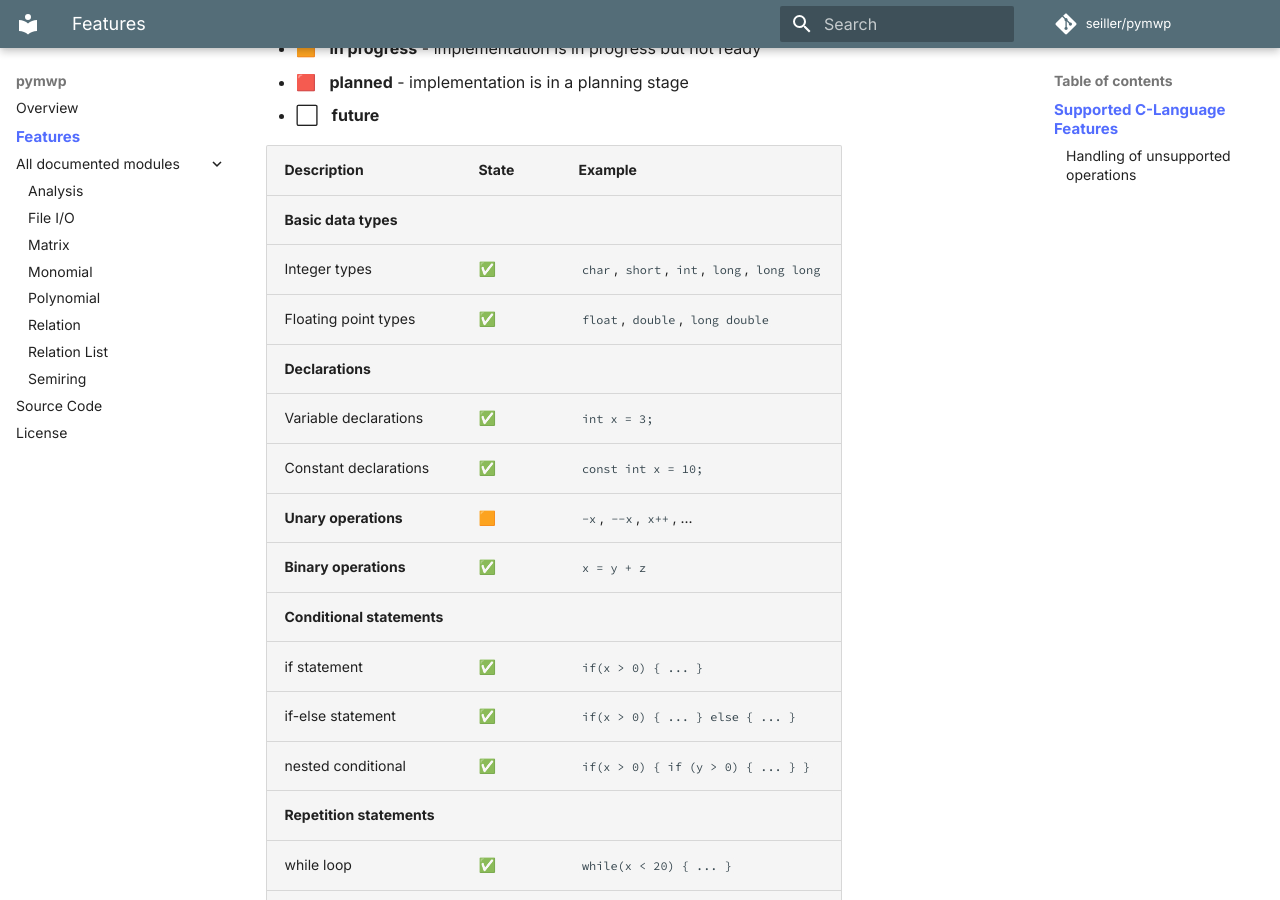
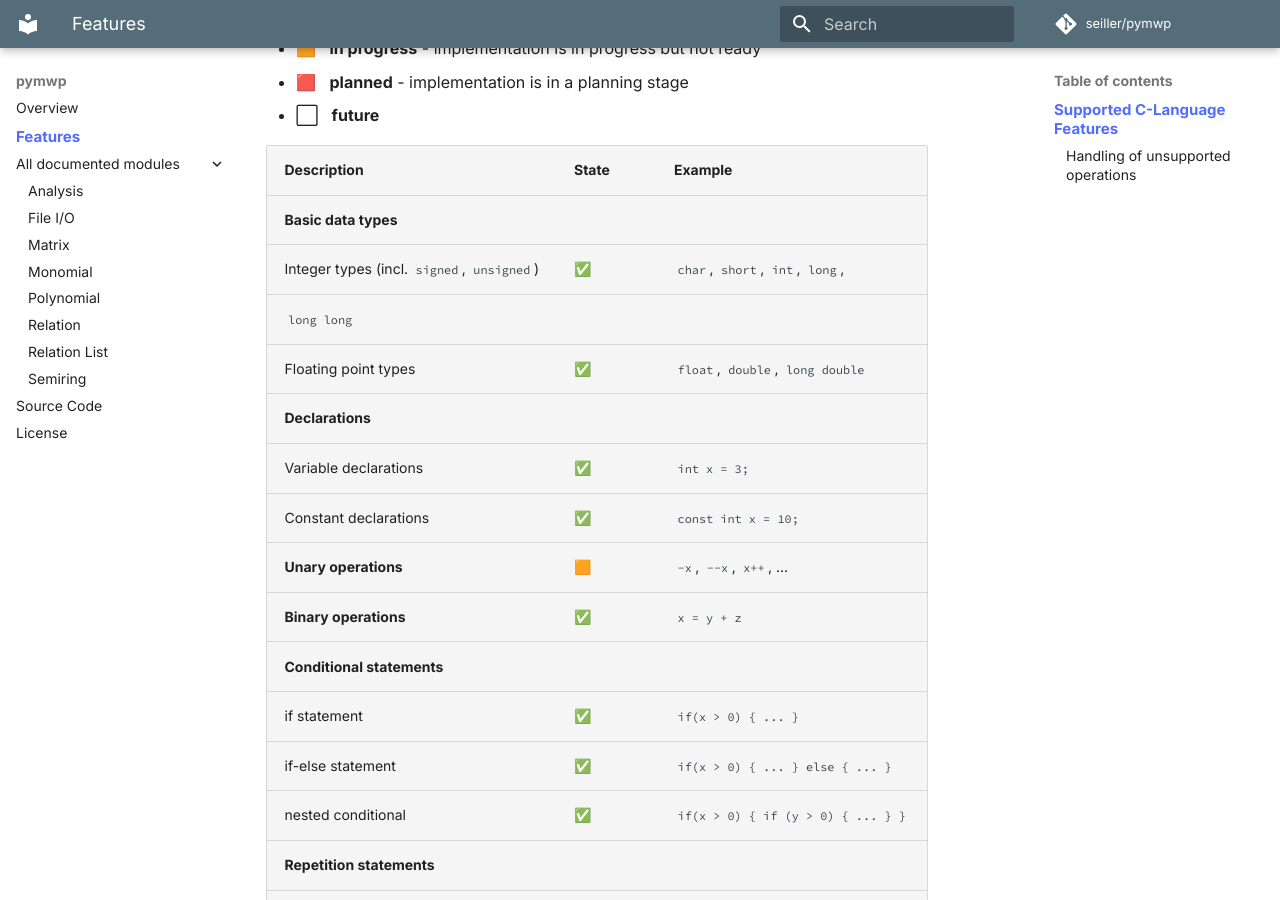
Before and after one commit to statycc/pymwp, an MkDocs documentation site: the page built from docs/features.md, in a window 1280 px wide and 900 px high, scrolled down 511 px. Built offline with MkDocs 1.6.1 and Material for MkDocs 9.7.7, drawn with Linux system fonts in a browser that asks for light colours; nearby versions of some CDN libraries; comment, search, counter and statistics services are not loaded.

Commit message:
note on sign

```diff
--- a/docs/features.md
+++ b/docs/features.md
@@ -23,7 +23,8 @@ implemented and for which implementation is planned.
 Description | State | Example
 --- | --- | ---
 **Basic data types** ||
- Integer types | ✅ | `char`, `short`, `int`, `long`, `long long`
+ Integer types (incl. `signed`, `unsigned`) | ✅ | `char`, `short`, `int`, `long`,
+ `long long`
  Floating point types  | ✅ | `float`, `double`, `long double`
 **Declarations** ||
  Variable declarations |  ✅  | `int x = 3;`
```
